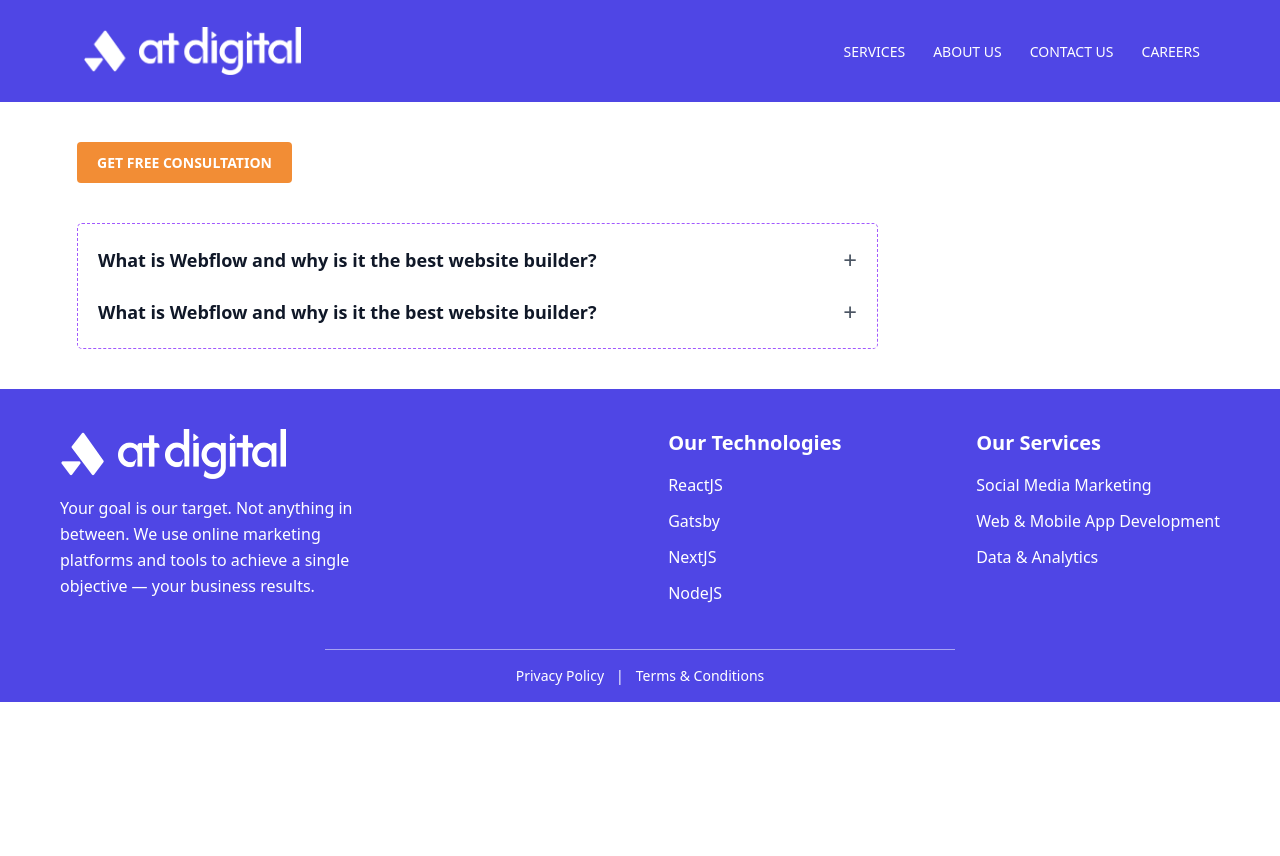
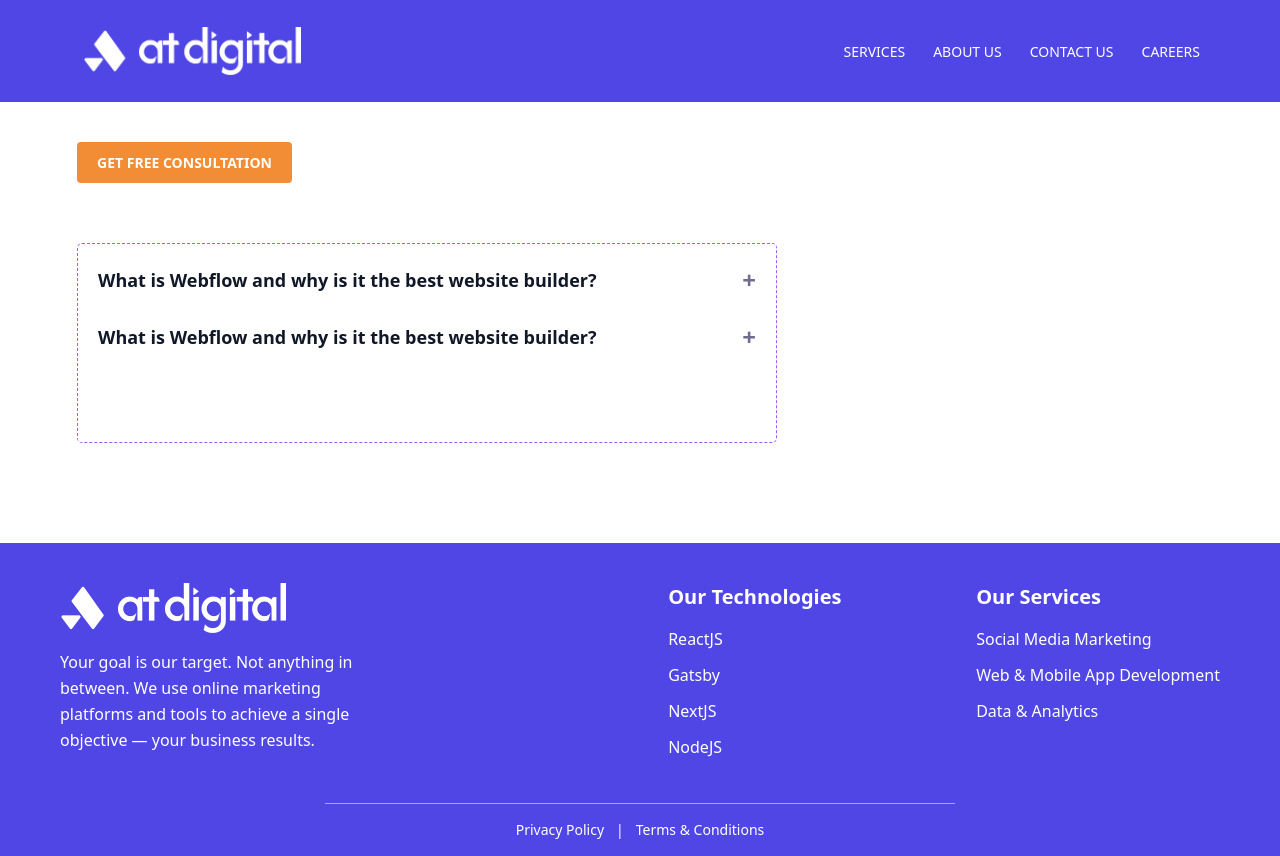
Before and after one commit to Emalshashamindi20/ATDIGITAL, a React (Vite) app: page /consultation in a window 1280 px wide. Before the commit the page ends 800 px from the top, so only its background shows below. Built offline with nearby package versions, Linux system fonts and the light colour scheme.

Commit message:
chnage colors

```diff
--- a/src/Pages/ConsultationPage.jsx
+++ b/src/Pages/ConsultationPage.jsx
@@ -27,7 +27,7 @@ const ConsultationPage = () => {
       <Navbar />
 
       {/* Button */}
-      <div className="py-10" style={{ marginLeft: "77px" }}>
+      <div style={{ marginLeft: "77px", marginTop: "40px", marginBottom: "60px" }}>
         <button
           className="text-white font-semibold"
           style={{
@@ -44,13 +44,14 @@ const ConsultationPage = () => {
       {/* FAQ Frame */}
       <div
         style={{
-          width: "801px",
+          width: "700px",
+          height: "200px",
           marginLeft: "77px",
           borderRadius: "5px",
           border: "1px dashed #A259FF",
           padding: "20px",
-          marginBottom: "40px",
-          transition: "all 0.3s ease", // smooth height change
+          marginBottom: "100px",
+          transition: "all 0.3s ease",
         }}
         className="flex flex-col justify-start"
       >
@@ -59,7 +60,9 @@ const ConsultationPage = () => {
             key={index}
             className="cursor-pointer flex flex-col"
             onClick={() => toggleItem(index)}
-            style={{ marginBottom: index !== faqs.length - 1 ? "20px" : "0" }}
+            style={{
+              marginBottom: index !== faqs.length - 1 ? "25px" : "0",
+            }}
           >
             {/* Question Row */}
             <div className="flex justify-between items-center">
@@ -72,7 +75,10 @@ const ConsultationPage = () => {
               </h2>
               <span
                 className="text-2xl select-none"
-                style={{ color: "#4B5563" }}
+                style={{
+                  color: openIndex === index ? "#4F46E5" : "#6F6C90",
+                  fontWeight: "bold",
+                }}
               >
                 {openIndex === index ? "−" : "+"}
               </span>
@@ -80,7 +86,7 @@ const ConsultationPage = () => {
 
             {/* Answer */}
             {openIndex === index && (
-              <p className="mt-2 text-gray-500 leading-relaxed">
+              <p className="mt-4 text-gray-500 leading-7">
                 {faq.answer}
               </p>
             )}
```
